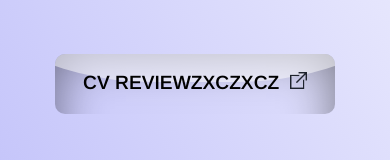
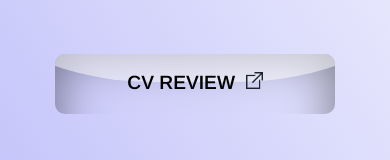
Before and after one commit to Inofp/portfolio, a Next.js app: page / in a window 390 px wide. Shown: the part 617-777 px from the top of the page. Built offline with nearby package versions, Linux system fonts and the light colour scheme.

Commit message:
upd mobile responsive

```diff
--- a/src/components/layouts/Home.tsx
+++ b/src/components/layouts/Home.tsx
@@ -39,7 +39,7 @@ const Home = () => {
           </div>
           <span className={styles.Home__text__span}>{ userData.about.title }</span>
           <br/><br/>
-          <MyButton href='https://inofp.github.io/cv/' target="_blank">CV Reviewzxczxcz &nbsp;<Image src="/st.png" alt='my photo' width={17} height={17} /></MyButton>
+          <MyButton href='https://inofp.github.io/cv/' target="_blank">CV Review &nbsp;<Image src="/st.png" alt='my photo' width={17} height={17} /></MyButton>
         </div>
       </div>
 
--- a/src/styles/Home.module.scss
+++ b/src/styles/Home.module.scss
@@ -81,7 +81,7 @@
     }
     .Home__form {
         min-height: 340px;
-        padding-bottom: 2rem;
+        padding-bottom: 4rem;
     }
 
 }
```
